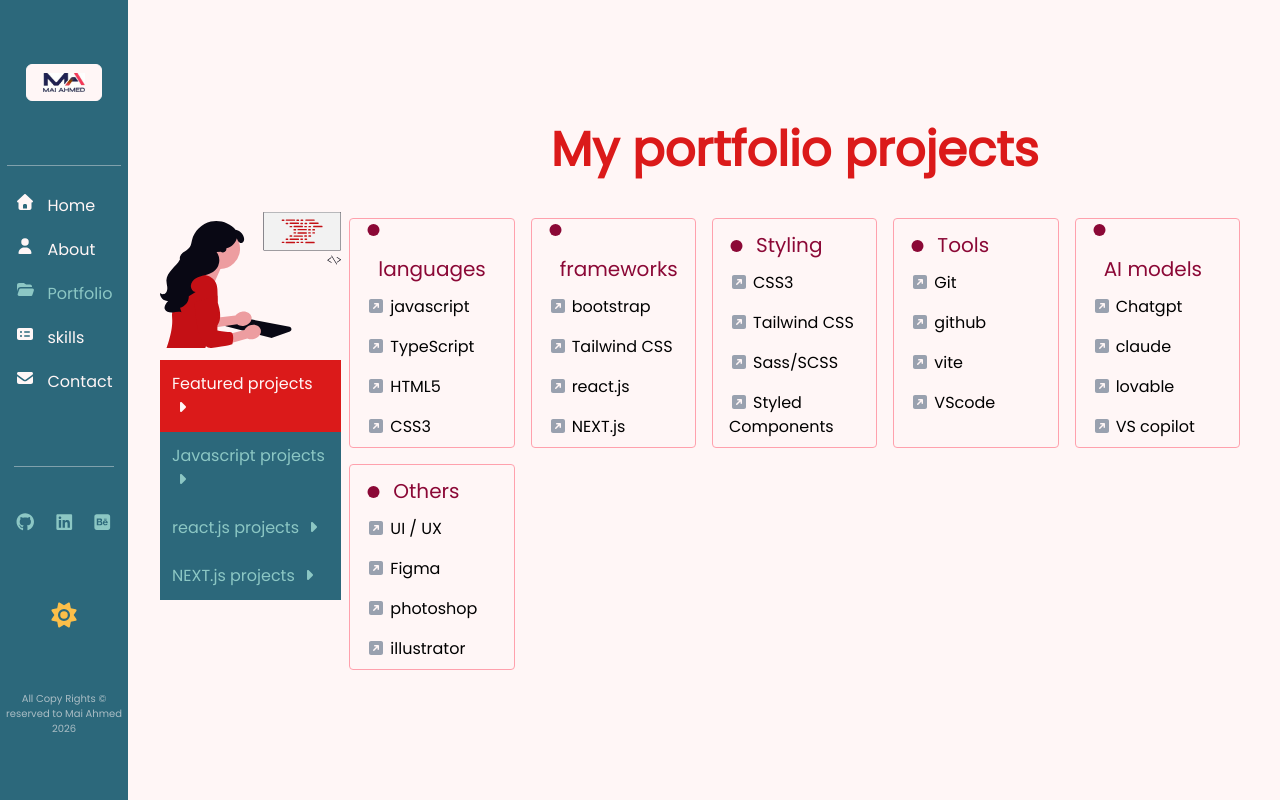
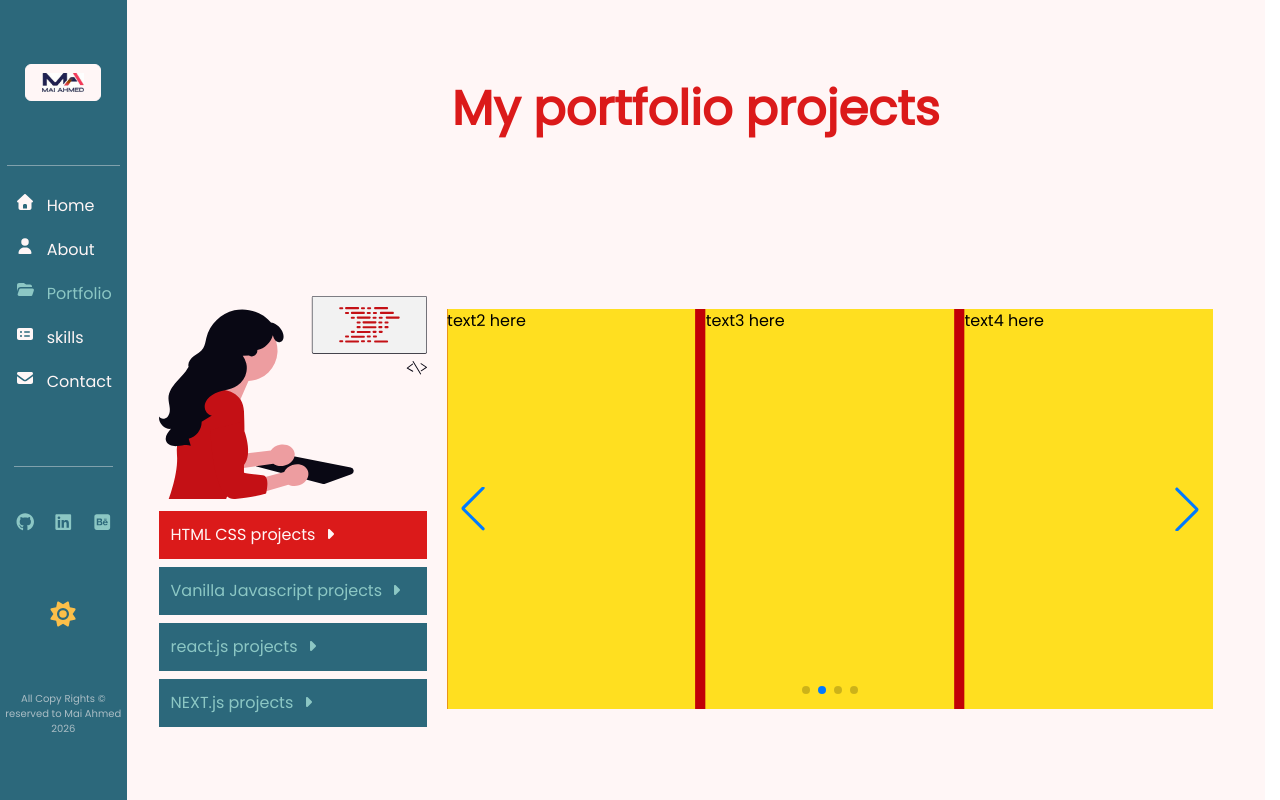
Before and after one commit to maioia/portfolio1, a React (Vite) app: page /portfolio/featured in a window 1280 px wide. Built offline with nearby package versions, Linux system fonts and the light colour scheme.

Commit message:
add swiper to portfolio page

```diff
--- a/package.json
+++ b/package.json
@@ -23,6 +23,7 @@
     "react": "^19.2.0",
     "react-dom": "^19.2.0",
     "react-router": "^7.12.0",
+    "swiper": "^12.1.3",
     "tailwindcss": "^4.1.18",
     "three": "^0.183.2",
     "vanta": "^0.5.24",
--- a/src/App.jsx
+++ b/src/App.jsx
@@ -1,8 +1,4 @@
-import {
-  createBrowserRouter,
-  redirect,
-  RouterProvider,
-} from "react-router";
+import { createBrowserRouter, redirect, RouterProvider } from "react-router";
 import Home from "./pages/Home/Home";
 import About from "./pages/About/About";
 import Portfolio from "./pages/Portfolio/Portfolio";
@@ -10,9 +6,9 @@
 import AppLayout from "./Components/AppLayout/AppLayout";
 import NotFound from "./pages/NotFound/NotFound";
 import MySkills from "./pages/MySkills/MySkills";
-import ProjectsCard from "./Components/ProjectsCard/ProjectsCard";
 import { useState } from "react";
 import ThemeProvider from "./context/ThemeContext";
+import PortfolioCard from "./Components/PortfolioCard/PortfolioCard";
 function App() {
   const [theme, setTheme] = useState("light");
 
@@ -35,7 +31,6 @@
         },
         {
           path: "portfolio",
-          loader: () => delay(800),
           element: <Portfolio />,
 
           children: [
@@ -45,19 +40,23 @@
             },
             {
               path: "featured",
-              element: <ProjectsCard />,
+
+              element: <PortfolioCard />,
             },
             {
               path: "javascript",
-              element: <h2>Vanilla javascript</h2>,
+
+              element: <PortfolioCard />,
             },
             {
               path: "react",
-              element: <h2>React.js</h2>,
+
+              element: <PortfolioCard />,
             },
             {
               path: "next",
-              element: <h2>NEXT.js</h2>,
+
+              element: <PortfolioCard />,
             },
           ],
         },
--- a/src/Components/AppLayout/AppLayout.jsx
+++ b/src/Components/AppLayout/AppLayout.jsx
@@ -6,7 +6,6 @@
 export default function AppLayout({ toggleTheme, theme }) {
   const location = useLocation();
   const navigation = useNavigation();
-  console.log(navigation.state);
   return (
     <>
       <main className="min-h-screen lg:grid lg:grid-cols-10 bg-[#FFF6F6]">
--- /dev/null
+++ b/src/Components/PortfolioCard/PortfolioCard.jsx
@@ -0,0 +1,37 @@
+import { Swiper, SwiperSlide } from "swiper/react";
+import { Pagination, Navigation, Autoplay } from "swiper/modules";
+import "swiper/css";
+import "swiper/css/pagination";
+import "swiper/css/navigation";
+import "swiper/css/autoplay";
+export default function PortfolioCard() {
+  return (
+    <div className="w-full">
+      <Swiper
+        slidesPerView={3}
+        modules={[Pagination, Navigation, Autoplay]}
+        loop={true}
+        spaceBetween={10}
+        pagination
+        navigation={true}
+        autoplay={{delay:1000}}
+        className="bg-red-700"
+      >
+        <SwiperSlide>
+          <div className="w-full h-100 bg-yellow-300 ">
+
+          </div>
+        </SwiperSlide>
+        <SwiperSlide>
+          <div className="w-full h-100 bg-yellow-300 ">text2 here</div>
+        </SwiperSlide>
+        <SwiperSlide>
+          <div className="w-full h-100 bg-yellow-300 ">text3 here</div>
+        </SwiperSlide>
+        <SwiperSlide>
+          <div className="w-full h-100 bg-yellow-300 ">text4 here</div>
+        </SwiperSlide>
+      </Swiper>
+    </div>
+  );
+}
--- a/src/index.css
+++ b/src/index.css
@@ -2,6 +2,12 @@
 @custom-variant dark (&:where(.dark, .dark *));
 
 @layer base {
+  html {
+    scrollbar-gutter: stable;
+    overflow-r: scroll;
+    scroll-behavior: smooth;
+  }
+
   body {
     font-family: "Poppins", sans-serif;
   }
--- a/src/pages/Portfolio/Portfolio.jsx
+++ b/src/pages/Portfolio/Portfolio.jsx
@@ -5,11 +5,18 @@
 export default function Portfolio() {
   return (
     <main className="container lg:grid lg:grid-cols-12">
-      <aside className="col-span-2">
-        <section className="w-full lg:grid col-span-12 mx-auto self-center">
-          <img src={portfolioGirl} alt="portfolio img" className="w-[60%] mx-auto py-3 lg:w-full max-w-3xl" />
-        </section>
-        <ul className="*:bg-[#2C687B] ">
+      <h1 className="mx-auto self-center text-3xl head-style lg:col-span-12 text-[#DB1A1A]">
+        My portfolio projects
+      </h1>
+      <aside className="col-span-3">
+        <div className="w-full lg:grid col-span-12 mx-auto self-center">
+          <img
+            src={portfolioGirl}
+            alt="portfolio img"
+            className="w-[60%] mx-auto py-3 lg:w-full max-w-3xl"
+          />
+        </div>
+        <ul className="*:bg-[#2C687B] *:mb-2">
           <li>
             <NavLink
               to="featured"
@@ -17,7 +24,7 @@
                 return `${isActive ? "bg-[#DB1A1A] text-[#FFF6F6]" : ""} w-full p-3 text-[#8CC7C4]`;
               }}
             >
-              Featured projects <FontAwesomeIcon icon={faCaretRight} />
+              HTML CSS projects <FontAwesomeIcon icon={faCaretRight} />
             </NavLink>
           </li>
           <li>
@@ -27,7 +34,8 @@
                 return `${isActive ? "bg-[#DB1A1A] text-[#FFF6F6]" : ""} w-full p-3 text-[#8CC7C4]`;
               }}
             >
-              Javascript projects <FontAwesomeIcon icon={faCaretRight} />
+              Vanilla Javascript projects{" "}
+              <FontAwesomeIcon icon={faCaretRight} />
             </NavLink>
           </li>
           <li>
@@ -52,11 +60,8 @@
           </li>
         </ul>
       </aside>
-      <div className="col-span-10">
-        <h1 className="mx-auto self-center text-3xl head-style text-[#DB1A1A]">
-          My portfolio projects
-        </h1>
-        <div className="grid grid-cols-1 md:grid-cols-2 lg:grid-cols-5 gap-0 my-4">
+      <div className="col-span-9 m-5 bg-amber-900">
+        <div className="">
           <Outlet />
         </div>
       </div>
```
Also changed, not shown: 2 other files (tests, documents, lock files or other folders).
